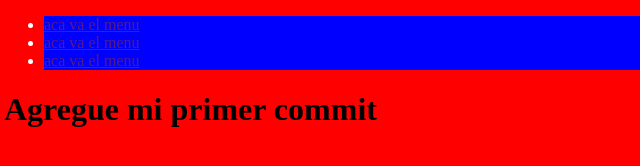
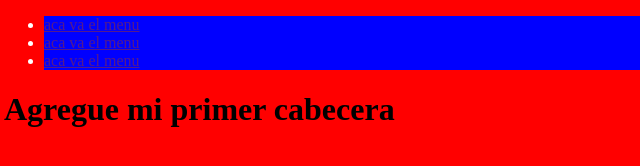
Before and after one commit to buttweiser/curso-git, a plain HTML site: page index.html in a window 1280 px wide. Shown: the full height of the page, 4-644 px from the left. Drawn offline with Linux system fonts and the light colour scheme.

Commit message:
modifique el titulo cabecera

```diff
--- a/index.html
+++ b/index.html
@@ -17,6 +17,6 @@
            </ul>
        </nav>
     </head>
-    <h1>Agregue mi primer commit</h1>
+    <h1>Agregue mi primer cabecera</h1>
 </body>
 </html>
```
